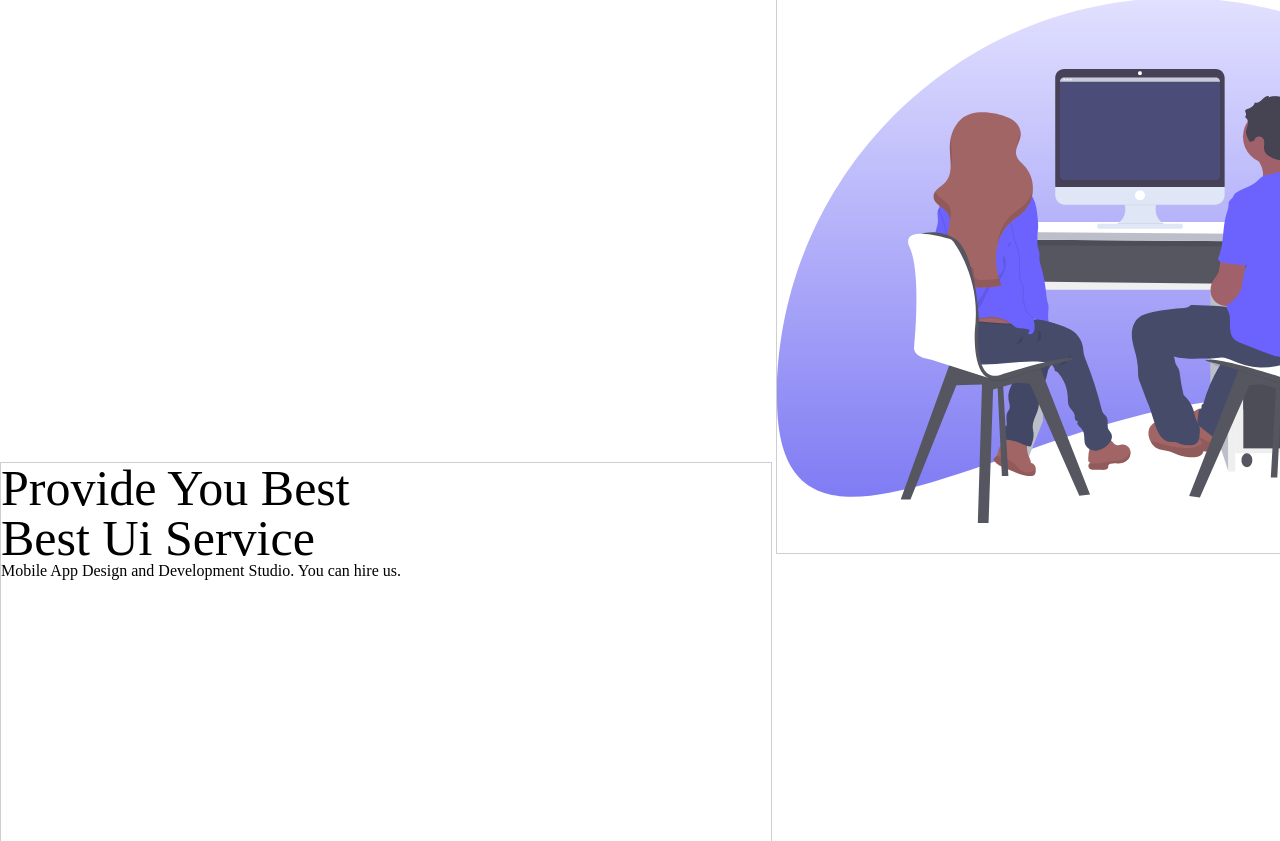
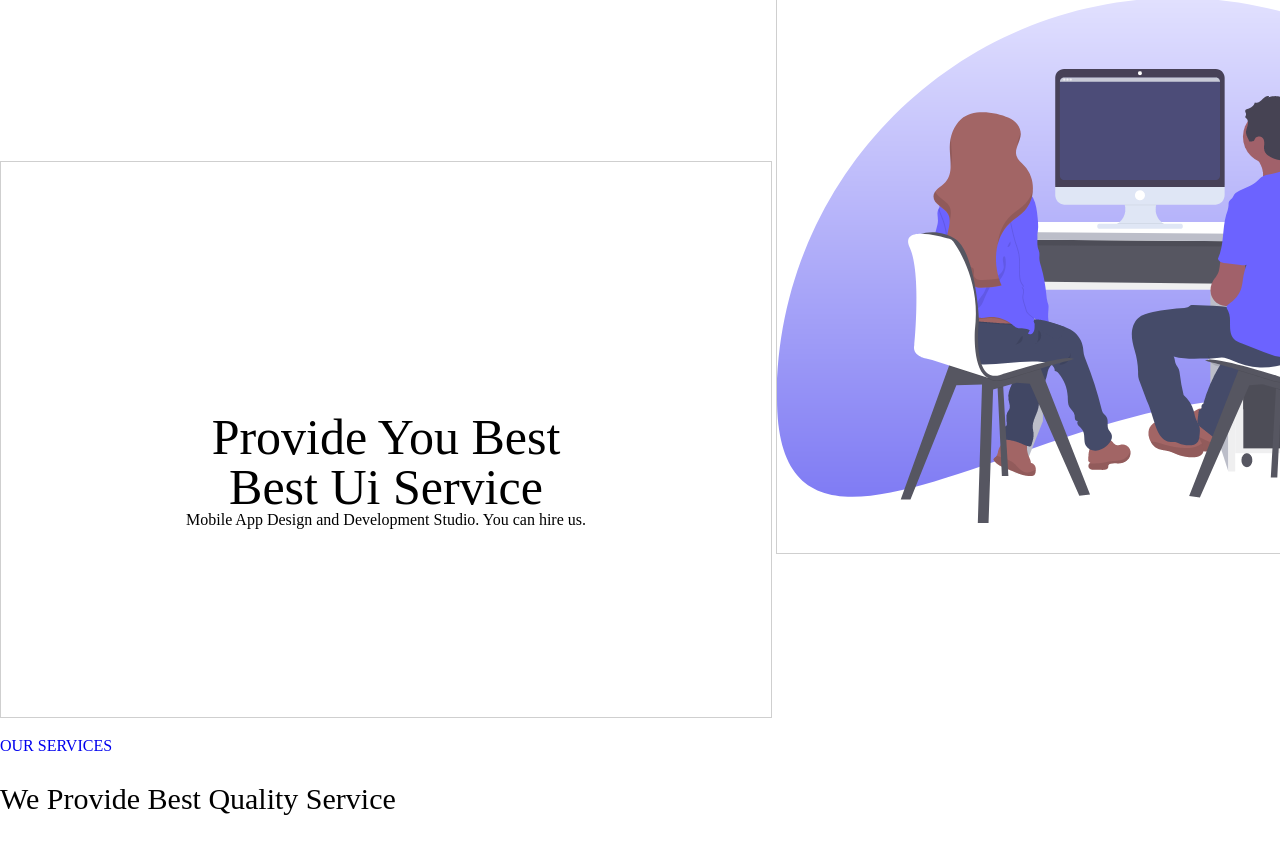
Before and after one commit to davidunilab/davidunilab.front1, a plain HTML site: page index.html in a window 1280 px wide. Shown: the part 42-883 px from the top of the page. Drawn offline with Linux system fonts and the light colour scheme.

Commit message:
added container(wrap) class

```diff
--- a/css/style.css
+++ b/css/style.css
@@ -25,8 +25,9 @@ nav {
 
 /* SECTION 1 */
 .text-large{
-    display: inline-block;
-    vertical-align: middle;
+    margin: auto;
+    text-align: center;
+    padding-top: 250px;
 }
 
 
@@ -52,7 +53,7 @@ nav {
 /* SECTION 2 */
 .services{
     padding-top: 20px;
-    background-color: beige;
+    /*background-color: beige;*/
 }
 
 .services-blocks{
@@ -68,12 +69,10 @@ nav {
     transition: all .3s ;
 }
 
-
-.service-block:hover{
-    background-color: #d02c2c;
-    cursor: pointer;
+.services-text h1{
+    font-size: 30px;
+    margin: 30px 0  ;
 }
-
 
 .service-block img{
     padding: 20px 20px 40px 20px ;
--- a/index.html
+++ b/index.html
@@ -54,7 +54,7 @@
     <div class="wrap">
         <div class="services-text">
             <a href="#" >OUR SERVICES</a>
-            <h1>Lorem ipsum dolor sit amet.</h1>
+            <h1>We Provide Best Quality Service</h1>
             <p>Lorem ipsum dolor sit amet, consectetur adipisicing elit. A accusantium aliquam, commodi consectetur consequuntur distinctio error impedit laboriosam non nulla officia omnis possimus quo rerum sapiente suscipit ullam velit?</p>
         </div>
         <div class="services-blocks">
```
